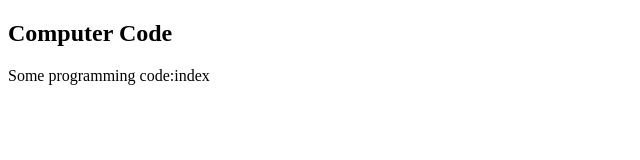
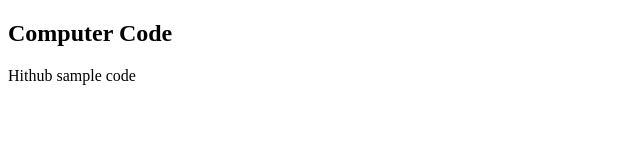
Before and after one commit to jaya5103/sampleCode, a plain HTML site: page index.html in a window 1280 px wide. Shown: the whole page, without its empty margins (0-640 px from the left). Drawn offline with Linux system fonts and the light colour scheme.

Commit message:
line modified

```diff
--- a/index.html
+++ b/index.html
@@ -3,7 +3,7 @@
 <body>
 
 <h2>Computer Code</h2>
-<p>Some programming code:index</p>
+<p>Hithub sample code </p>
 
 </body>
 </html>
```
